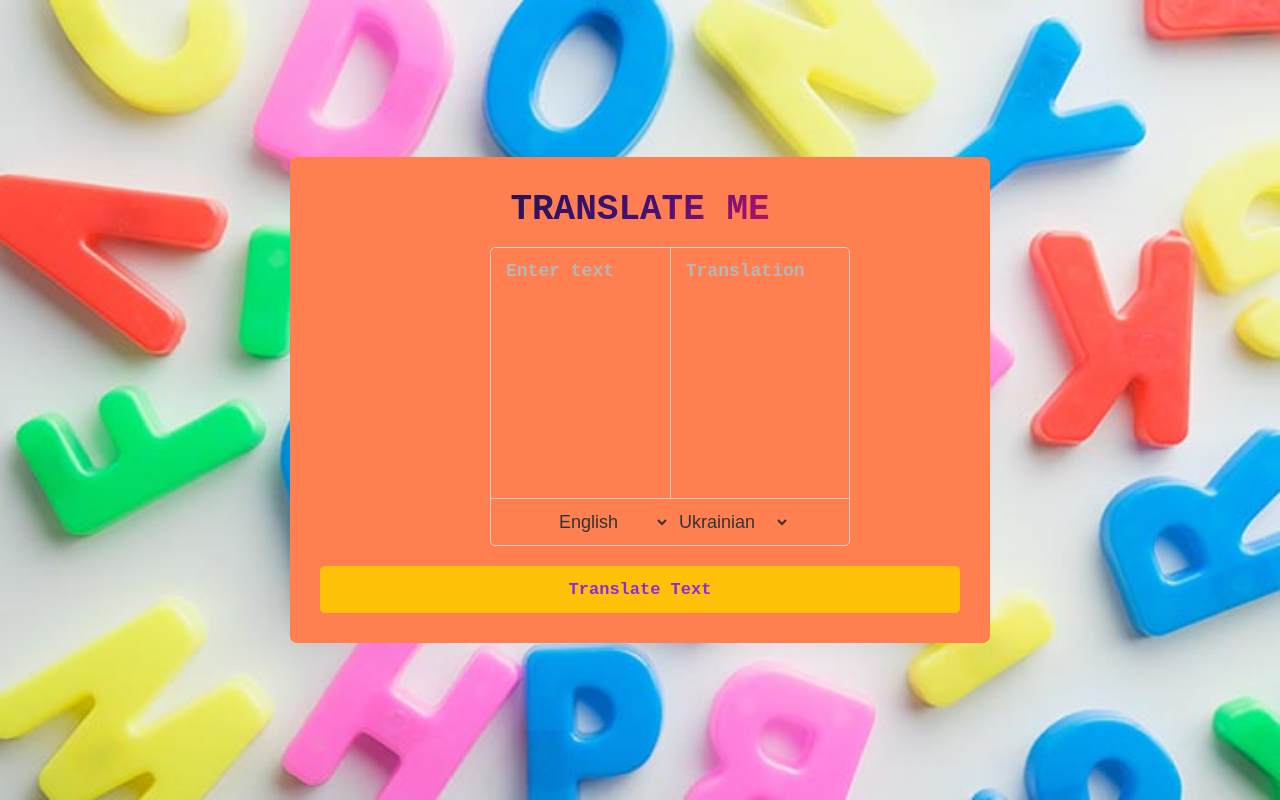
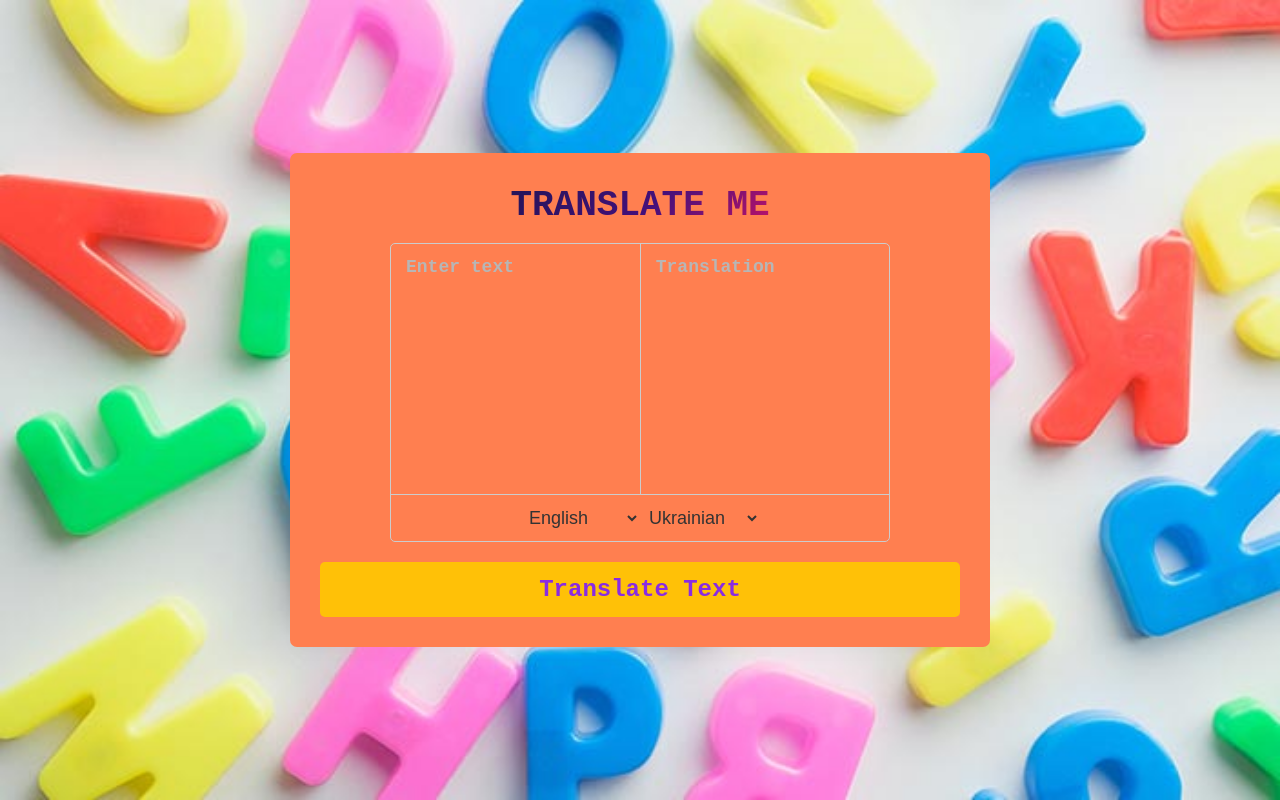
Before and after one commit to dmitruz/translate-me, a React (Create React App) app: page / in a window 1280 px wide. Built offline with nearby package versions, Linux system fonts and the light colour scheme; a web font is replaced by a local one.

Commit message:
change some styles

```diff
--- a/src/App.css
+++ b/src/App.css
@@ -124,7 +124,11 @@ margin: 0 auto;
 .wrapper {
   border-radius: 5px;
   border: 1px solid #ccc;
+  margin-left: 0;
+  width: 500px;
 }
+
+
 .wrapper .text-input {
   display: flex;
   border-bottom: 1px solid #ccc;
@@ -231,4 +235,5 @@ li,
   font-size: 17px;
   border-radius: 5px;
   background: #ffc107;
+  font-size: 24px;
 }
```
